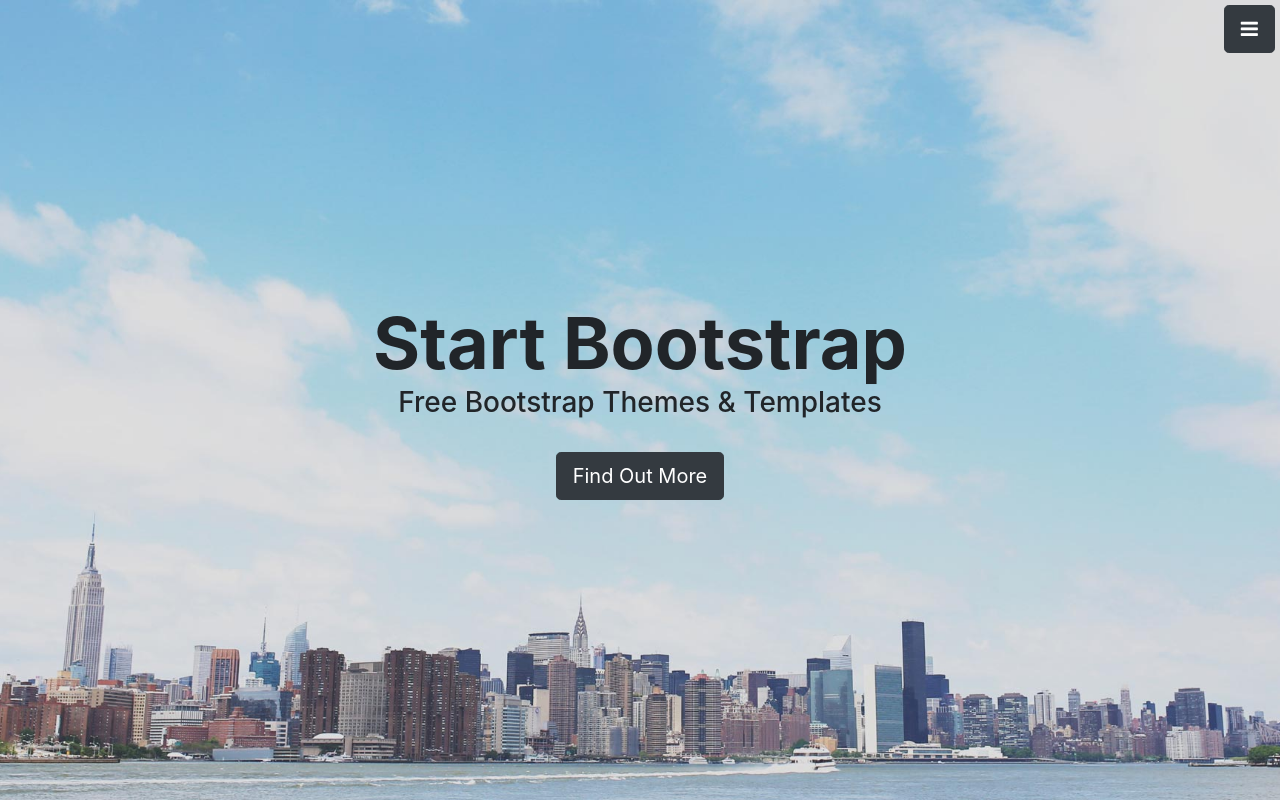
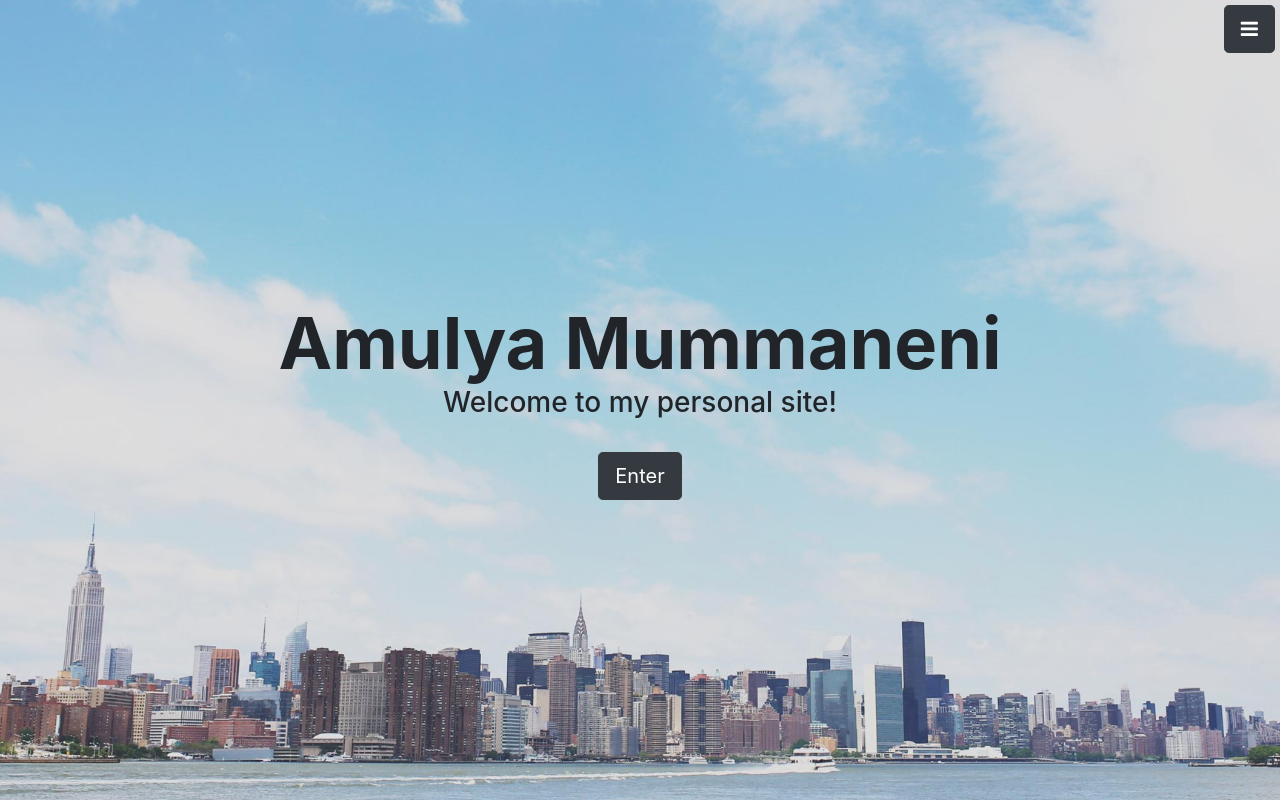
Before and after one commit to amulya/amulya.github.io, a website with bundled scripts: page index.html in a window 1280 px wide. Shown: the top 802 px of the page. Built offline with nearby package versions, Linux system fonts and the light colour scheme.

Commit message:
changed some titles in index.html

```diff
--- a/index.html
+++ b/index.html
@@ -8,7 +8,7 @@
     <meta name="description" content="">
     <meta name="author" content="">
 
-    <title>Stylish Portfolio - Start Bootstrap Template</title>
+    <title>Amulya Mummaneni</title>
 
     <!-- Bootstrap Core CSS -->
     <link href="vendor/bootstrap/css/bootstrap.min.css" rel="stylesheet">
@@ -56,10 +56,10 @@
     <!-- Header -->
     <header class="header" id="top">
       <div class="text-vertical-center">
-        <h1>Start Bootstrap</h1>
-        <h3>Free Bootstrap Themes &amp; Templates</h3>
+        <h1>Amulya Mummaneni</h1>
+        <h3>Welcome to my personal site!</h3>
         <br>
-        <a href="#about" class="btn btn-dark btn-lg js-scroll-trigger">Find Out More</a>
+        <a href="#about" class="btn btn-dark btn-lg js-scroll-trigger">Enter</a>
       </div>
     </header>
 
```
